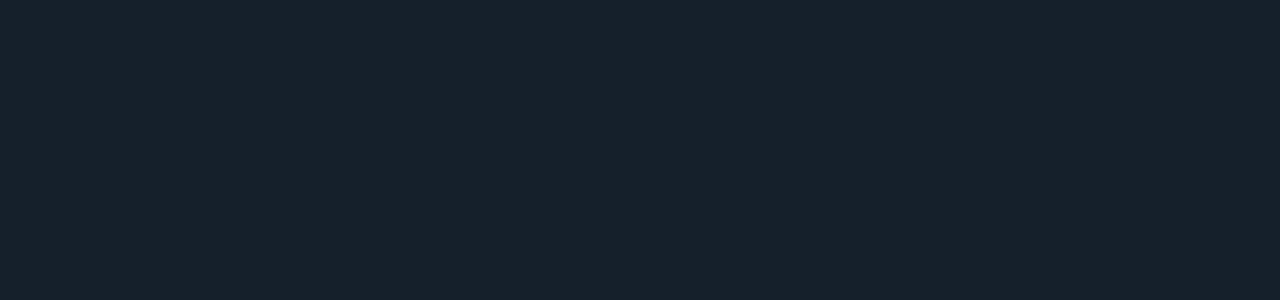
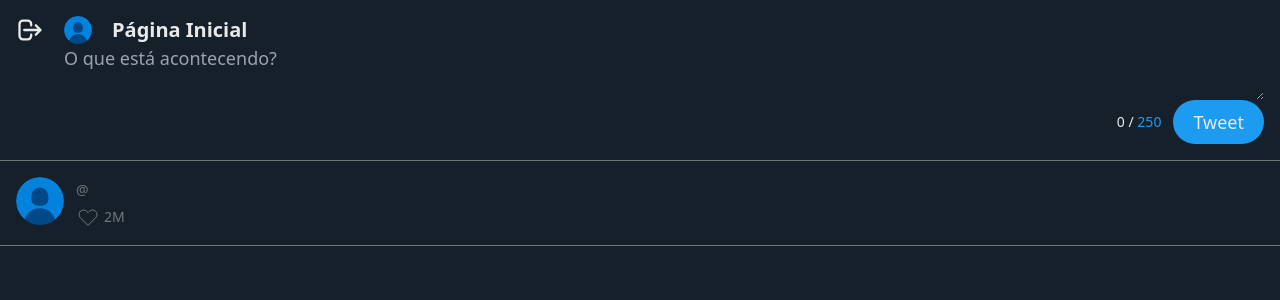
Before and after one commit to Mavinier/twitter-clone, a React (Vite) app in the folder fs-challenge/frontend/: page /timeline in a window 1280 px wide. Shown: the top 300 px of the page. Built offline with nearby package versions, Linux system fonts and the light colour scheme; no server answers.

Commit message:
test react-router-dom

```diff
--- a/fs-challenge/frontend/src/App.tsx
+++ b/fs-challenge/frontend/src/App.tsx
@@ -1,24 +1,16 @@
-import { useAtomValue } from "jotai";
 import { Timeline } from "./pages/timeline/timeline";
-import { AreUserLoggedAtom } from "./atoms/login-atom";
 import { Login } from "./pages/login/login";
 import { Siginup } from "./pages/signup/signup";
-
 import { BrowserRouter, Routes, Route } from "react-router-dom";
 
 export const App = () => {
-  <BrowserRouter>
-    <Routes>
-      <Route path="/" />
-      <Route path="/signup" />
-      <Route path="/timeline" />
-    </Routes>
-  </BrowserRouter>;
-  // const areUserLogged = useAtomValue(AreUserLoggedAtom);
-
-  // if (areUserLogged) {
-  //   return <Timeline />;
-  // }
-
-  // return window.location.pathname === "/signup" ? <Siginup /> : <Login />;
+  return (
+    <BrowserRouter>
+      <Routes>
+        <Route path="/" element={<Login />} />
+        <Route path="/signup" element={<Siginup />} />
+        <Route path="/timeline" element={<Timeline />} />
+      </Routes>
+    </BrowserRouter>
+  );
 };
--- a/fs-challenge/frontend/src/atoms/login-atom.ts
+++ b/fs-challenge/frontend/src/atoms/login-atom.ts
@@ -8,7 +8,7 @@ export type LoggedUserProps = {
   accessToken: string;
 };
 
-const atomBase: LoggedUserProps = {
+export const userAtomBase: LoggedUserProps = {
   id: "",
   name: "",
   userName: "",
@@ -16,5 +16,5 @@ const atomBase: LoggedUserProps = {
   accessToken: "",
 };
 
-export const LoggedUserAtom = atom(atomBase);
+export const LoggedUserAtom = atom(userAtomBase);
 export const AreUserLoggedAtom = atom(false);
--- a/fs-challenge/frontend/src/components/tweets/tweet-form/tweet-form.tsx
+++ b/fs-challenge/frontend/src/components/tweets/tweet-form/tweet-form.tsx
@@ -1,14 +1,16 @@
-import { useAtom, useAtomValue } from "jotai";
-import { LoggedUserAtom } from "../../../atoms/login-atom";
+import { useAtom } from "jotai";
+import { LoggedUserAtom, userAtomBase } from "../../../atoms/login-atom";
 import { postTweet } from "./api";
 import { useFormik } from "formik";
 import { RefetchAtom } from "../../../atoms/refetch-atom";
-
+import { LogoutIcon } from "@heroicons/react/outline";
+import { useNavigate } from "react-router-dom";
 const MAX_TWEET_CHAR = 250;
 
 export const TweetForm = () => {
-  const user = useAtomValue(LoggedUserAtom);
+  const [user, setUser] = useAtom(LoggedUserAtom);
   const [refetch, setRefetch] = useAtom(RefetchAtom);
+  const navigate = useNavigate();
 
   const formik = useFormik({
     onSubmit: async (values, form) => {
@@ -21,9 +23,17 @@ export const TweetForm = () => {
     },
   });
 
+  const logout = () => {
+    setUser(userAtomBase);
+    navigate("/", { replace: true });
+  };
+
   return (
-    <div className="border-b border-silver p-4 space-y6">
+    <div className="border-b border-silver p-4 space-y6 width">
       <div className="flex space-x-5">
+        <button onClick={logout}>
+          <LogoutIcon className="w-7" />
+        </button>
         <img src="/src/assets/icons/avatar.svg" className="w-7" />
         <h1 className="font-bold text-xl">Página Inicial</h1>
       </div>
--- a/fs-challenge/frontend/src/main.tsx
+++ b/fs-challenge/frontend/src/main.tsx
@@ -2,9 +2,6 @@ import React from "react";
 import ReactDOM from "react-dom/client";
 import { App } from "./App";
 import "./global.css";
-import { makeServer } from "./mock/mock-server";
-
-// makeServer();
 
 ReactDOM.createRoot(document.getElementById("root")!).render(
   <React.StrictMode>
--- a/fs-challenge/frontend/src/pages/login/login.tsx
+++ b/fs-challenge/frontend/src/pages/login/login.tsx
@@ -1,14 +1,16 @@
 import { useFormik } from "formik";
 import { login } from "./api";
-import { LoggedUserAtom, AreUserLoggedAtom } from "../../atoms/login-atom";
+import { AreUserLoggedAtom, LoggedUserAtom } from "../../atoms/login-atom";
 import { useUpdateAtom } from "jotai/utils";
 import {
   initialValues,
   validationSchema,
 } from "./formik-validations/validations";
 import { Input } from "../../components/input/input";
+import { useNavigate, Link } from "react-router-dom";
 
 export const Login = () => {
+  const navigate = useNavigate();
   const setUser = useUpdateAtom(LoggedUserAtom);
   const setAreUserLogged = useUpdateAtom(AreUserLoggedAtom);
 
@@ -17,6 +19,7 @@ export const Login = () => {
       const res = await login(values);
       setUser(res.data);
       setAreUserLogged(true);
+      navigate("/timeline");
     },
     initialValues,
     validateOnMount: true,
@@ -76,9 +79,9 @@ export const Login = () => {
 
           <span className="text-sm text-silver text-center">
             Don't have an account?{" "}
-            <a href="/signup" className="text-birdBlue">
+            <Link to="/signup" className="text-birdBlue">
               Sign up
-            </a>
+            </Link>
           </span>
         </div>
       </div>
--- a/fs-challenge/frontend/src/pages/signup/signup.tsx
+++ b/fs-challenge/frontend/src/pages/signup/signup.tsx
@@ -6,15 +6,20 @@ import {
   validationSchema,
 } from "./formik-validations/validations";
 import { Input } from "../../components/input/input";
-import { LoggedUserAtom } from "../../atoms/login-atom";
+import { AreUserLoggedAtom, LoggedUserAtom } from "../../atoms/login-atom";
+import { useNavigate, Link } from "react-router-dom";
 
 export const Siginup = () => {
   const setUser = useUpdateAtom(LoggedUserAtom);
+  const navigate = useNavigate();
+  const setAreUserLogged = useUpdateAtom(AreUserLoggedAtom);
 
   const formik = useFormik({
     onSubmit: async (values) => {
       const res = await signup(values);
       setUser(res.data);
+      setAreUserLogged(true);
+      navigate("/timeline");
     },
     initialValues,
     validateOnMount: true,
@@ -106,9 +111,9 @@ export const Siginup = () => {
 
           <span className="text-sm text-silver text-center">
             Already have an account?{" "}
-            <a href="/login" className="text-birdBlue">
+            <Link to="/" className="text-birdBlue">
               Log in
-            </a>
+            </Link>
           </span>
         </div>
       </div>
```
Also changed, not shown: 1 other file (tests, documents, lock files or other folders).
